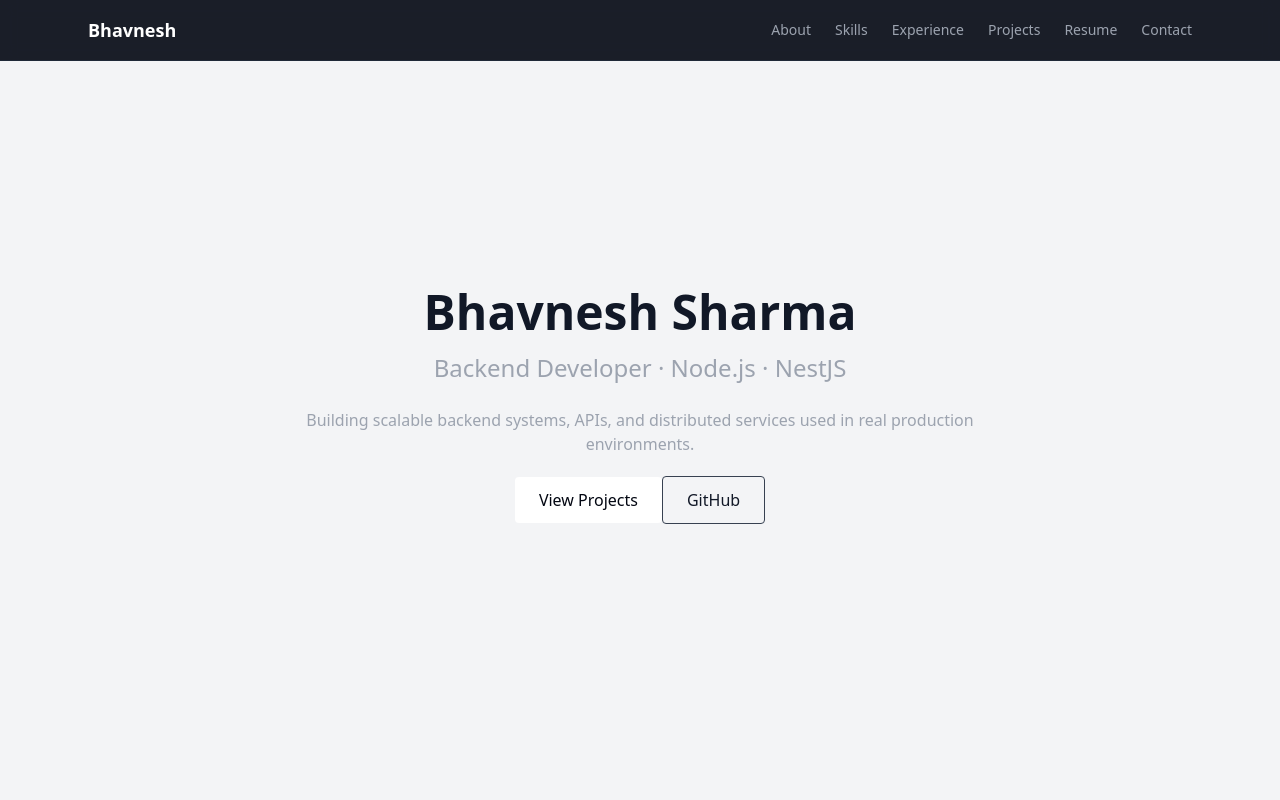
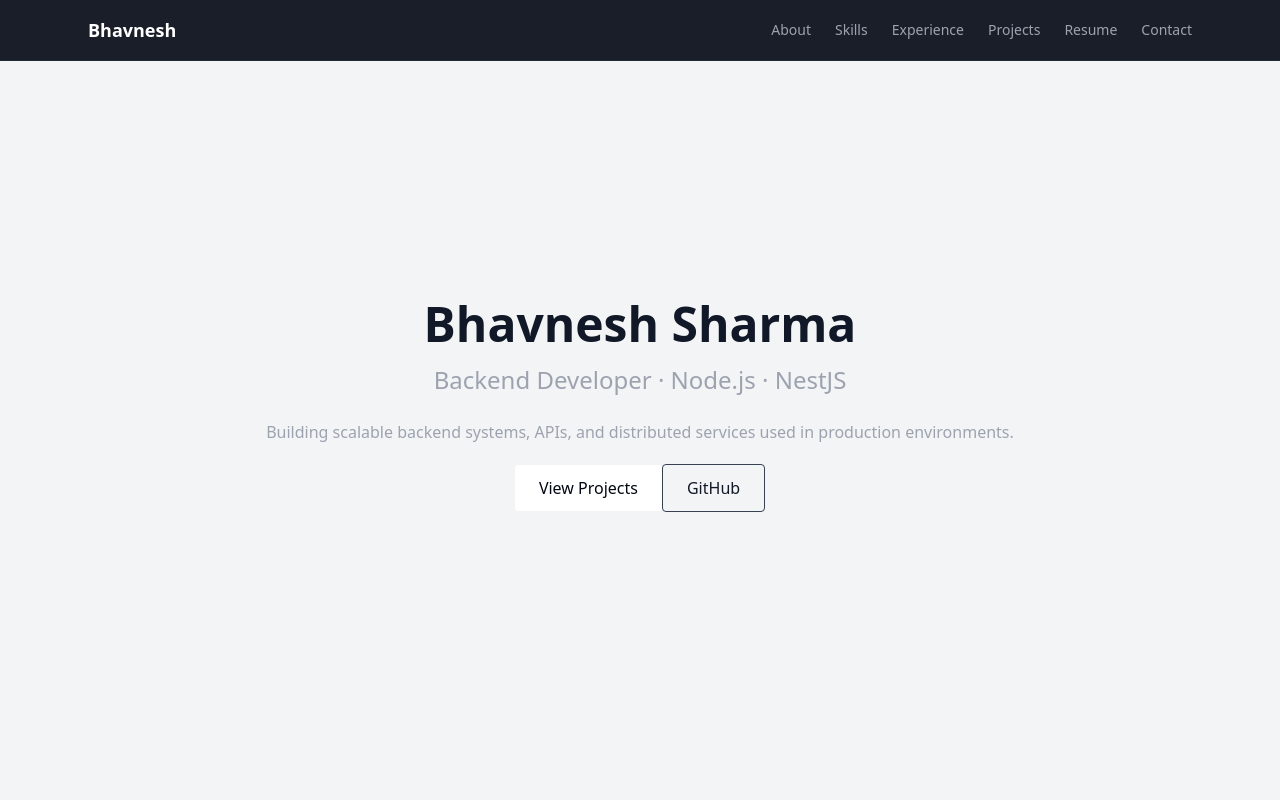
Before and after one commit to bhanusharma2252001/bhavnesh-portfolio, a React (Vite) app: page / in a window 1280 px wide. Shown: the top 800 px of the page. Built offline with nearby package versions, Linux system fonts and the light colour scheme.

Commit message:
Update Hero.jsx

```diff
--- a/src/components/Hero.jsx
+++ b/src/components/Hero.jsx
@@ -10,7 +10,7 @@ export default function Hero() {
         </h2>
         <p className="text-gray-400 mb-8">
           Building scalable backend systems, APIs, and distributed services
-          used in real production environments.
+          used in production environments.
         </p>
        <a
     href="#projects"
```
